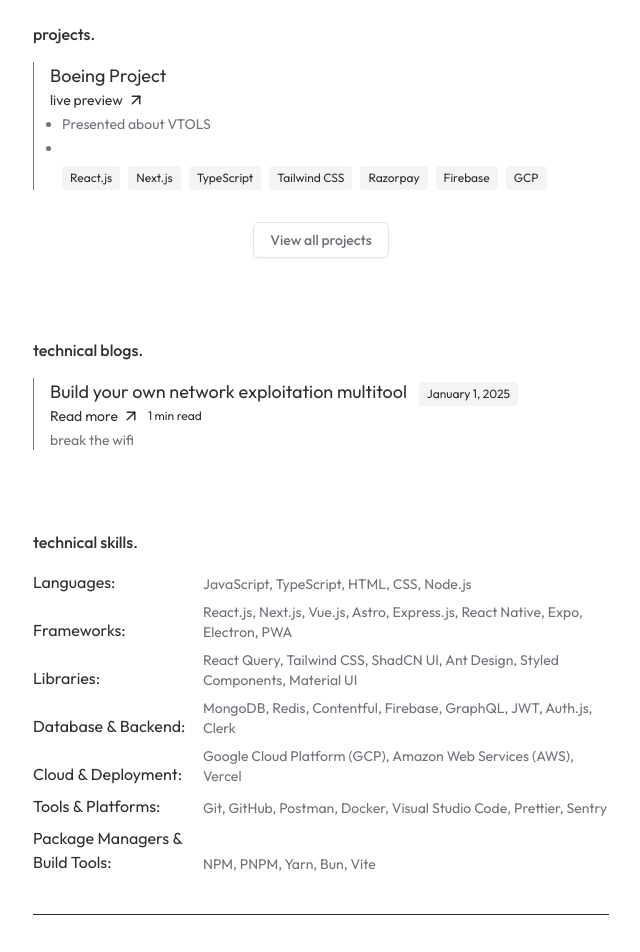
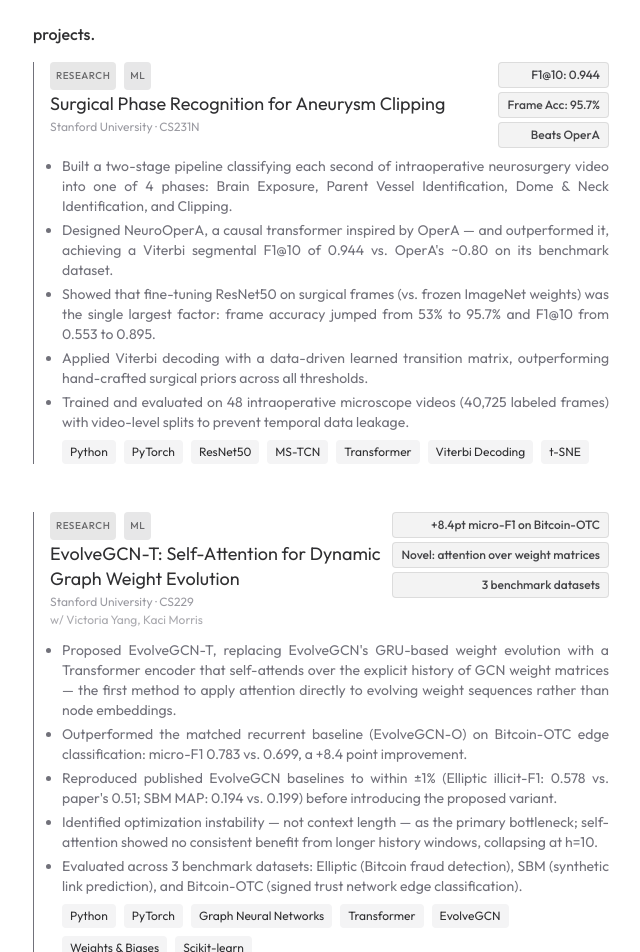
Before and after one commit to veronicawang1/veronica-portfolio, a Next.js app: page / in a window 1280 px wide. Shown: the part 980-1932 px from the top of the page, without its empty margins (319-959 px from the left). Built offline with nearby package versions, Linux system fonts and the light colour scheme.

Commit message:
add projects

```diff
--- a/src/app/data.ts
+++ b/src/app/data.ts
@@ -4,15 +4,22 @@ import TodoImage from "@/assets/frog.jpg";
 import { StaticImageData } from "next/image";
 import { cache } from "react";
 
+export type ProjectTag = "research" | "ml" | "fullstack" | "systems";
+
 export interface IProjectData {
   SLUG: string;
   LIVE_PREVIEW?: string;
   GITHUB?: string;
+  PAPER?: string;
   DESCRIPTION: string[];
   NOTE?: string;
   TECH_STACK: string[];
   IMAGE: StaticImageData;
   HIDDEN: boolean;
+  TAGS?: ProjectTag[];
+  HIGHLIGHTS?: string[];
+  VENUE?: string;
+  COLLABORATORS?: string[];
 }
 
 export const DATA = {
@@ -71,6 +78,71 @@ export const DATA = {
   },
 
   PROJECTS: {
+    "Surgical Phase Recognition for Aneurysm Clipping": {
+      SLUG: "surgical-phase-recognition",
+      VENUE: "Stanford University · CS231N",
+      DESCRIPTION: [
+        "Built a two-stage pipeline classifying each second of intraoperative neurosurgery video into one of 4 phases: Brain Exposure, Parent Vessel Identification, Dome & Neck Identification, and Clipping.",
+        "Designed NeuroOperA, a causal transformer inspired by OperA — and outperformed it, achieving a Viterbi segmental F1@10 of 0.944 vs. OperA's ~0.80 on its benchmark dataset.",
+        "Showed that fine-tuning ResNet50 on surgical frames (vs. frozen ImageNet weights) was the single largest factor: frame accuracy jumped from 53% to 95.7% and F1@10 from 0.553 to 0.895.",
+        "Applied Viterbi decoding with a data-driven learned transition matrix, outperforming hand-crafted surgical priors across all thresholds.",
+        "Trained and evaluated on 48 intraoperative microscope videos (40,725 labeled frames) with video-level splits to prevent temporal data leakage.",
+      ],
+      HIGHLIGHTS: [
+        "F1@10: 0.944",
+        "Frame Acc: 95.7%",
+        "Beats OperA",
+      ],
+      TECH_STACK: ["Python", "PyTorch", "ResNet50", "MS-TCN", "Transformer", "Viterbi Decoding", "t-SNE"],
+      TAGS: ["research", "ml"] as ProjectTag[],
+      IMAGE: SkygazeImage,
+      HIDDEN: false,
+    },
+
+    "EvolveGCN-T: Self-Attention for Dynamic Graph Weight Evolution": {
+      SLUG: "evolvegcn-t",
+      VENUE: "Stanford University · CS229",
+      COLLABORATORS: ["Victoria Yang", "Kaci Morris"],
+      DESCRIPTION: [
+        "Proposed EvolveGCN-T, replacing EvolveGCN's GRU-based weight evolution with a Transformer encoder that self-attends over the explicit history of GCN weight matrices — the first method to apply attention directly to evolving weight sequences rather than node embeddings.",
+        "Outperformed the matched recurrent baseline (EvolveGCN-O) on Bitcoin-OTC edge classification: micro-F1 0.783 vs. 0.699, a +8.4 point improvement.",
+        "Reproduced published EvolveGCN baselines to within ±1% (Elliptic illicit-F1: 0.578 vs. paper's 0.51; SBM MAP: 0.194 vs. 0.199) before introducing the proposed variant.",
+        "Identified optimization instability — not context length — as the primary bottleneck; self-attention showed no consistent benefit from longer history windows, collapsing at h=10.",
+        "Evaluated across 3 benchmark datasets: Elliptic (Bitcoin fraud detection), SBM (synthetic link prediction), and Bitcoin-OTC (signed trust network edge classification).",
+      ],
+      HIGHLIGHTS: [
+        "+8.4pt micro-F1 on Bitcoin-OTC",
+        "Novel: attention over weight matrices",
+        "3 benchmark datasets",
+      ],
+      TECH_STACK: ["Python", "PyTorch", "Graph Neural Networks", "Transformer", "EvolveGCN", "Weights & Biases", "Scikit-learn"],
+      TAGS: ["research", "ml"] as ProjectTag[],
+      IMAGE: LibraryImage,
+      HIDDEN: false,
+    },
+
+    "JobShield: Detecting Fraudulent Job Postings": {
+      SLUG: "jobshield",
+      VENUE: "Stanford University · CS152",
+      COLLABORATORS: ["Yohannes Aklilu", "Anna Roth", "Anayochukwu Edwin Uche", "Victoria Yang"],
+      DESCRIPTION: [
+        "Built a full-stack job posting platform with a three-layer fraud detection pipeline targeting real malware attack vectors (OtterCookie, FlexibleFerret) that have been active since 2024.",
+        "Hybrid LR→LLM pipeline achieved F1 of 0.913, catching 95/100 fraudulent postings while being 4.5× cheaper than using Gemini alone ($0.077/1k vs $0.35/1k).",
+        "Three-tier classification: auto-approve (LR score ≤ 0.20), escalate to Gemini 2.5 Flash (uncertain 22%), or auto-block (score ≥ 0.80) — errors always route to a human moderator, never auto-published.",
+        "Automatic feedback loop injects every moderator decision as a labeled few-shot example into subsequent LLM calls, enabling continuous improvement without retraining.",
+        "Logistic Regression + TF-IDF on posting text plus 8 metadata flags (missing salary, missing requirements, etc.) handles obvious cases in under 0.05ms.",
+      ],
+      HIGHLIGHTS: [
+        "F1: 0.913",
+        "4.5× cheaper than LLM-only",
+        "95/100 fraud caught",
+      ],
+      TECH_STACK: ["Next.js", "TypeScript", "Supabase", "Gemini 2.5 Flash", "Scikit-learn", "TF-IDF", "Vercel", "PostgreSQL"],
+      TAGS: ["fullstack", "ml"] as ProjectTag[],
+      IMAGE: TodoImage,
+      HIDDEN: false,
+    },
+
     "Boeing Project": {
       SLUG: "boeing-project",
       LIVE_PREVIEW: "https://www.boeing.com/",
@@ -88,7 +160,7 @@ export const DATA = {
         "GCP",
       ],
       IMAGE: SkygazeImage,
-      HIDDEN: false,
+      HIDDEN: true,
     },
 
   },
--- a/src/components/sections/projects.tsx
+++ b/src/components/sections/projects.tsx
@@ -1,12 +1,25 @@
-import { ArrowUpRight } from "lucide-react";
+import { ArrowUpRight, FileText } from "lucide-react";
+import type { ProjectTag } from "@/app/data";
 
 interface IProjectData {
   LIVE_PREVIEW?: string;
   GITHUB?: string;
+  PAPER?: string;
   DESCRIPTION: string[];
   NOTE?: string;
   TECH_STACK: string[];
+  HIGHLIGHTS?: string[];
+  VENUE?: string;
+  COLLABORATORS?: string[];
+  TAGS?: ProjectTag[];
 }
+
+const TAG_LABELS: Record<ProjectTag, string> = {
+  research: "research",
+  ml: "ml",
+  fullstack: "full-stack",
+  systems: "systems",
+};
 
 export function Projects({
   data,
@@ -15,40 +28,93 @@ export function Projects({
   data: Record<string, IProjectData>;
   all: string;
 }) {
+  const visible = Object.entries(data).filter(([, v]) => {
+    const d = v as IProjectData & { HIDDEN?: boolean };
+    return !d.HIDDEN;
+  });
+
   return (
     <div id="projects" className="py-10">
       <h2 className="font-medium text-primary/90 text-base">projects.</h2>
 
       <ul className="flex flex-col gap-12 mt-4 font-normal text-primary/90 text-base">
-        {Object.entries(data).map(([key, value]) => (
+        {visible.map(([key, value]) => (
           <li key={key} className="cursor-target">
             <div className="pl-4 border-muted-foreground hover:border-primary border-l size-full transition-all duration-300">
-              <div className="flex justify-between items-start">
-                <div>
-                  <p className="text-primary/90 text-lg">{key}</p>
+              <div className="flex justify-between items-start gap-2">
+                <div className="flex-1 min-w-0">
+                  <div className="flex flex-wrap items-center gap-2 mb-0.5">
+                    {value.TAGS?.map((tag) => (
+                      <span
+                        key={tag}
+                        className="text-[10px] uppercase tracking-wider px-1.5 py-0.5 rounded bg-primary/10 text-primary/60 font-medium"
+                      >
+                        {TAG_LABELS[tag]}
+                      </span>
+                    ))}
+                  </div>
 
-                  <p className="flex items-center gap-1 text-sm">
+                  <p className="text-primary/90 text-lg leading-snug">{key}</p>
+
+                  {value.VENUE && (
+                    <p className="text-xs text-muted-foreground/70 mt-0.5">{value.VENUE}</p>
+                  )}
+
+                  {value.COLLABORATORS && value.COLLABORATORS.length > 0 && (
+                    <p className="text-xs text-muted-foreground/60 mt-0.5">
+                      w/ {value.COLLABORATORS.join(", ")}
+                    </p>
+                  )}
+
+                  <p className="flex items-center gap-3 text-sm mt-1">
                     {value.LIVE_PREVIEW && (
                       <a
-                        className="flex items-center gap-1"
+                        className="flex items-center gap-1 hover:text-primary transition-colors"
                         href={value.LIVE_PREVIEW}
+                        target="_blank"
+                        rel="noopener noreferrer"
                       >
-                        live preview <ArrowUpRight size={18} />
+                        live preview <ArrowUpRight size={14} />
+                      </a>
+                    )}
+                    {value.PAPER && (
+                      <a
+                        className="flex items-center gap-1 hover:text-primary transition-colors"
+                        href={value.PAPER}
+                        target="_blank"
+                        rel="noopener noreferrer"
+                      >
+                        paper <FileText size={14} />
                       </a>
                     )}
                     {value.GITHUB && (
                       <a
-                        className="flex items-center gap-1"
+                        className="flex items-center gap-1 hover:text-primary transition-colors"
                         href={value.GITHUB}
+                        target="_blank"
+                        rel="noopener noreferrer"
                       >
-                        github <ArrowUpRight size={18} />
+                        github <ArrowUpRight size={14} />
                       </a>
                     )}
                   </p>
                 </div>
+
+                {value.HIGHLIGHTS && value.HIGHLIGHTS.length > 0 && (
+                  <ul className="flex flex-col gap-1 shrink-0 text-right">
+                    {value.HIGHLIGHTS.map((h, i) => (
+                      <li
+                        key={i}
+                        className="text-xs font-medium text-primary/80 bg-primary/5 border border-primary/10 px-2 py-1 rounded whitespace-nowrap"
+                      >
+                        {h}
+                      </li>
+                    ))}
+                  </ul>
+                )}
               </div>
 
-              <ul className="space-y-1 mt-1 pl-3 text-muted-foreground text-sm text-justify list-disc">
+              <ul className="space-y-1 mt-2 pl-3 text-muted-foreground text-sm text-justify list-disc">
                 {value.DESCRIPTION.map((desc, index) => (
                   <li key={index}>
                     <span>{desc}</span>
```
